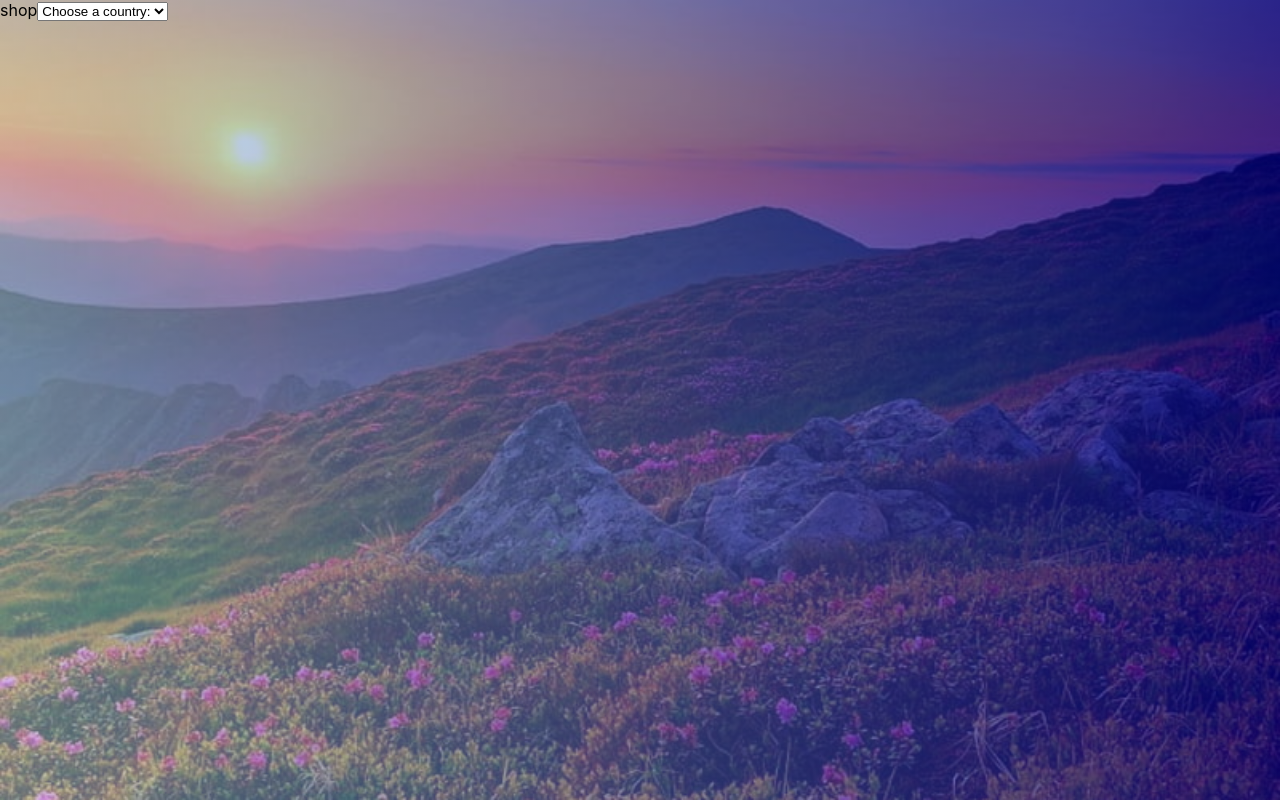
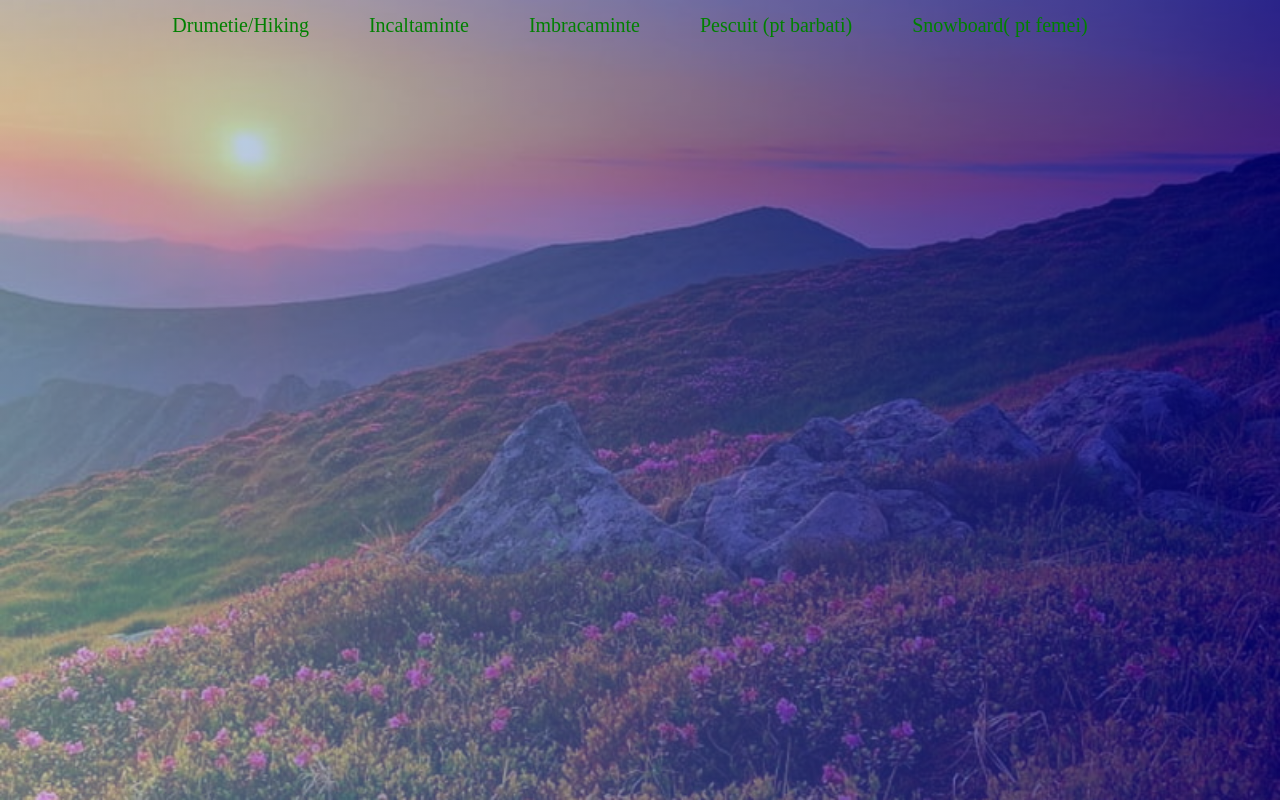
Before and after one commit to stefanverde/FullStack-frontend, a React (Create React App) app: page /shop in a window 1280 px wide. Built offline with nearby package versions, Linux system fonts and the light colour scheme.

Commit message:
test, added some new things (navigationBar,shop categories, INTEGRATION)

```diff
--- a/src/components/ForgotPassword.tsx
+++ b/src/components/ForgotPassword.tsx
@@ -16,8 +16,6 @@ const ColumnView = styled.div`
 `;
 const ForgotPassword = () => {
   const [email, setEmail] = useState('');
-  const [response, setResponse] = useState(true);
-  const [message, setMessage] = useState('');
   const error = useSelector((state: any) => state.user.error);
   const navigate = useNavigate();
   const dispatch = useDispatch();
@@ -32,8 +30,6 @@ const ForgotPassword = () => {
 
     sendMail(email);
 
-    setResponse(false);
-    setMessage('If the e-mail exists, you will receive a message with your password ');
     dispatch(setError(''));
     setTimeout(() => {
       navigate('/login', { replace: true });
--- a/src/components/TopBar.tsx
+++ b/src/components/TopBar.tsx
@@ -13,18 +13,6 @@ const TopBar = () => {
   return (
     <div style={{ height: '5vh', width: '100vw' }}>
       <div style={{ display: 'flex', flexDirection: 'row' }}>
-        <TextButton
-          style={{
-            padding: '10px 20px',
-            borderRadius: '0',
-            height: '100%',
-            background: 'transparent',
-            cursor: 'pointer',
-          }}
-          onClick={() => handleButtonClick('/shop')}
-        >
-          Shop
-        </TextButton>
         <ColoredButton style={{ padding: '10px 20px' }} onClick={() => handleButtonClick('/login')}>
           Login
         </ColoredButton>
--- a/src/pages/Dropdown.tsx
+++ /dev/null
@@ -1,20 +0,0 @@
-import { observer } from 'mobx-react';
-import React from 'react';
-
-interface DropdownProps {
-  options: string[];
-}
-const Dropdown = ({ options }: DropdownProps) => {
-  return (
-    <>
-      <select style={{ width: 'fit-content' }}>
-        <option label={'Choose a country:'} />
-        {options.map(option => (
-          <option value={option}>{option}</option>
-        ))}
-      </select>
-    </>
-  );
-};
-
-export default observer(Dropdown);
--- a/src/pages/Login.tsx
+++ b/src/pages/Login.tsx
@@ -26,6 +26,7 @@ function Login() {
       navigate('/dashboard', { replace: true });
     }
     setError('Login details are incorrect');
+
     return;
   };
 
--- /dev/null
+++ b/src/pages/NavigationBar.tsx
@@ -0,0 +1,45 @@
+import React from 'react';
+import { Link } from 'react-router-dom';
+
+export const LinkStyle = {
+  display: 'flex',
+  fontWeight: 500,
+  fontSize: '20px',
+  color: `green`,
+  textDecoration: 'unset',
+  alignSelf: 'center',
+  padding: '20px',
+  cursor: 'pointer',
+  fontFamily: 'FixelText,sansSerif',
+  marginRight: '20px',
+};
+const NavigationBar = () => {
+  return (
+    <nav
+      style={{
+        background: `unset`,
+        height: '50px',
+        display: 'flex',
+        justifyContent: 'center',
+      }}
+    >
+      <Link to="/makeup" style={LinkStyle}>
+        Drumetie/Hiking
+      </Link>
+      <Link to="/skincare" style={LinkStyle}>
+        Incaltaminte
+      </Link>
+      <Link to="/parfumuri" style={LinkStyle}>
+        Imbracaminte
+      </Link>
+      <Link to="/baieCorp" style={LinkStyle}>
+        Pescuit (pt barbati)
+      </Link>
+      <Link to="/par" style={LinkStyle}>
+        Snowboard( pt femei)
+      </Link>
+    </nav>
+  );
+};
+
+export default NavigationBar;
--- a/src/pages/Shop.tsx
+++ b/src/pages/Shop.tsx
@@ -1,13 +1,11 @@
 import { observer } from 'mobx-react';
 import React from 'react';
-import Dropdown from './Dropdown';
+import NavigationBar from './NavigationBar';
 
 const Shop = () => {
-  const options = ['value1', 'value2', 'value3'];
   return (
     <div>
-      shop
-      <Dropdown options={options} />
+      <NavigationBar />
     </div>
   );
 };
```
